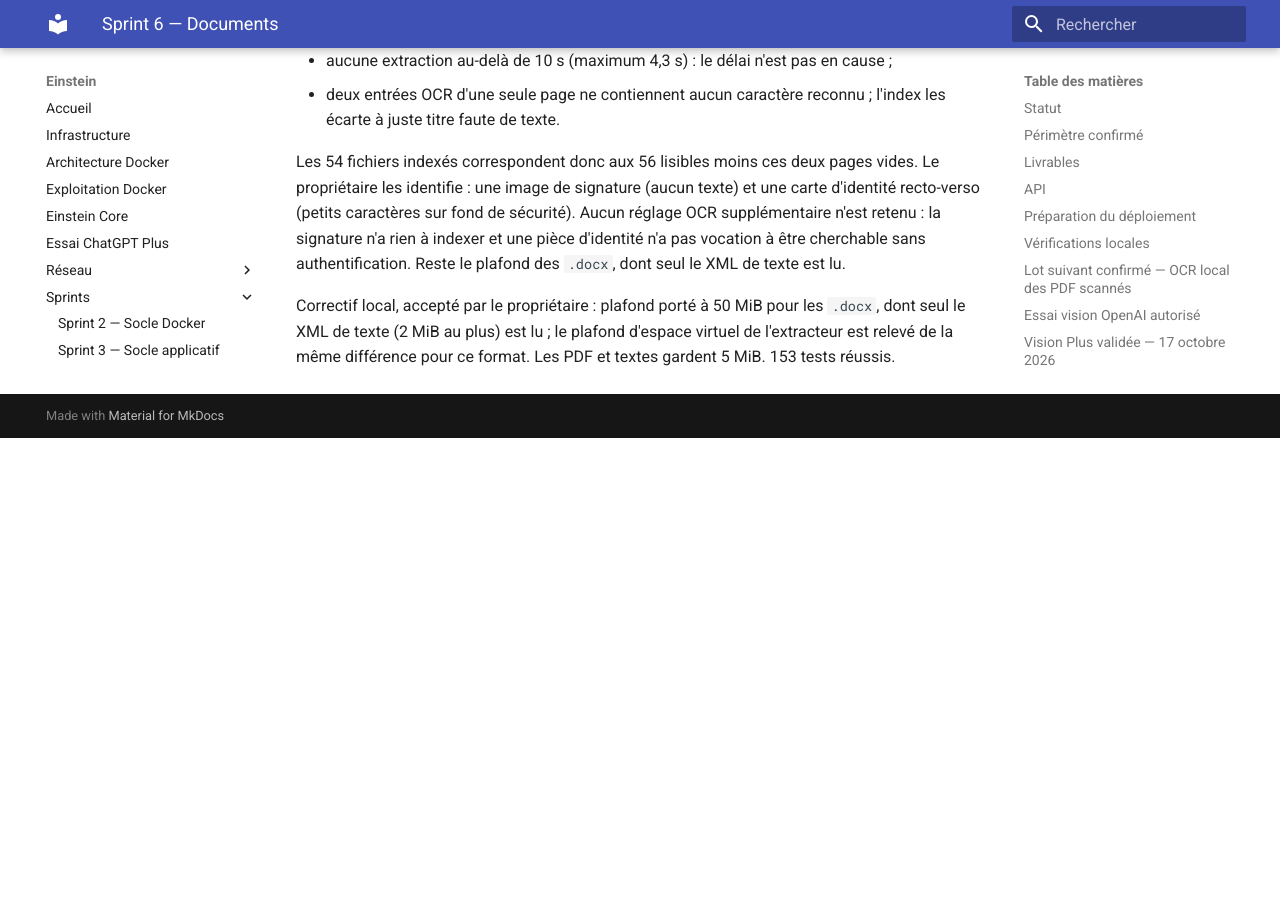
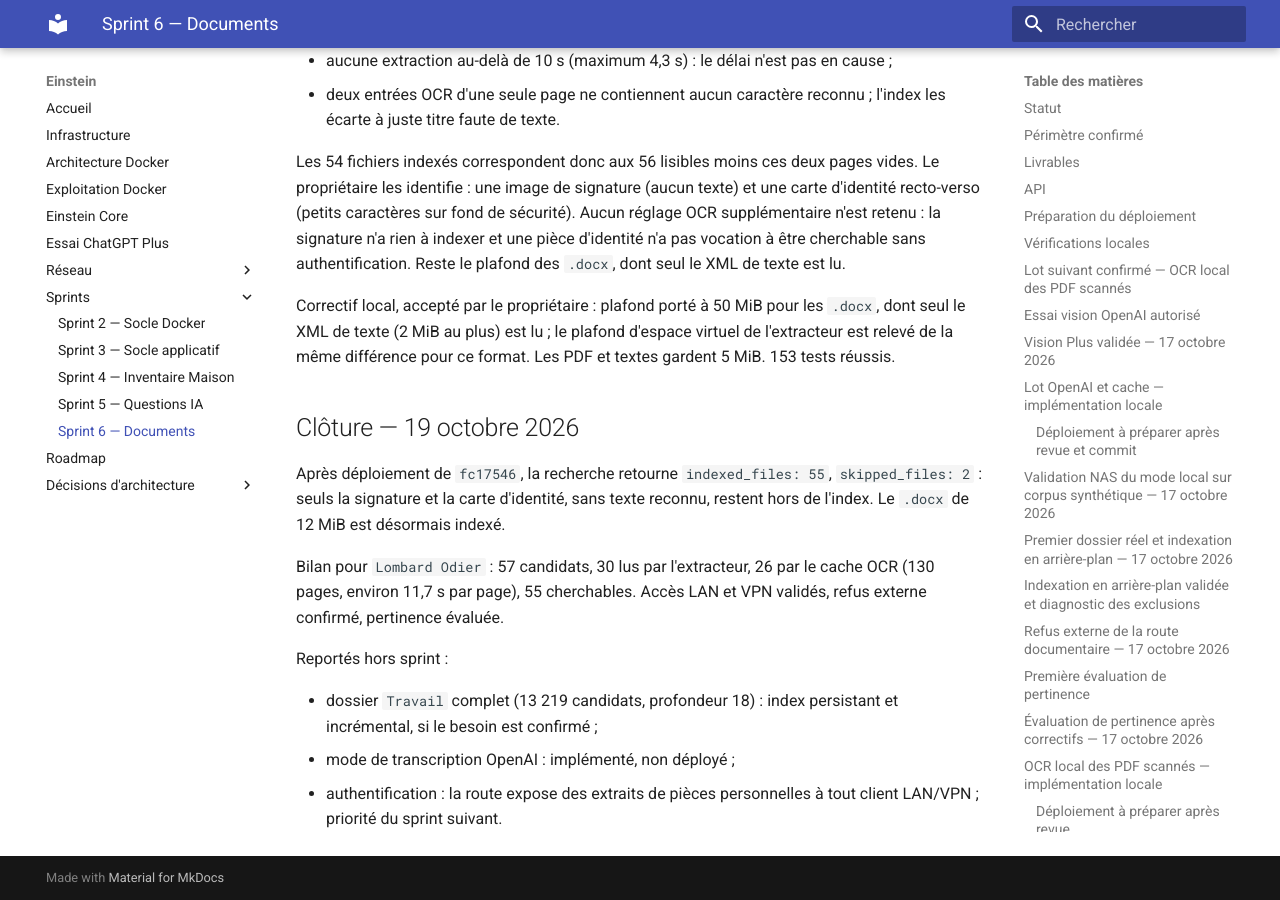
Before and after one commit to asanchez74/Einstein, an MkDocs documentation site: the page built from docs/sprints/sprint-6-recherche-documentaire.md, in a window 1280 px wide and 900 px high, scrolled down 12126 px. Built offline with MkDocs 1.6.1 and Material for MkDocs 9.7.7, drawn with Linux system fonts in a browser that asks for light colours; before the commit the page ends 12564 px from its top, so only the background shows below that; some of the changed text lies outside the part shown.

Commit message:
docs: clôturer le Sprint 6 avec 55 documents indexés sur le NAS
Co-Authored-By: Claude Opus 5.5 <noreply@anthropic.com>

```diff
--- a/docs/adr/0009-recherche-documentaire-locale.md
+++ b/docs/adr/0009-recherche-documentaire-locale.md
@@ -1,6 +1,6 @@
 # ADR-0009 — Recherche documentaire locale
 
-- **Statut :** implémentée localement, validation NAS à effectuer
+- **Statut :** validée sur le NAS le 19 octobre 2026 (sous-dossier `Lombard Odier`)
 - **Date :** 17 octobre 2026
 
 ## Besoin et décision
--- a/docs/adr/0010-ocr-local-pdf-scannes.md
+++ b/docs/adr/0010-ocr-local-pdf-scannes.md
@@ -1,6 +1,6 @@
 # ADR-0010 — OCR local des PDF scannés
 
-- **Statut :** acceptée, implémentée localement, validation NAS à effectuer
+- **Statut :** validée sur le NAS le 19 octobre 2026 (26 documents, 130 pages)
 - **Date :** 17 octobre 2026
 
 ## Contexte
--- a/docs/sprints/sprint-6-recherche-documentaire.md
+++ b/docs/sprints/sprint-6-recherche-documentaire.md
@@ -2,9 +2,10 @@
 
 ## Statut
 
-En cours : mode local déployé sur le NAS et validé sur un corpus synthétique
-le 17 octobre 2026 ; corpus réel et mode OpenAI non déployés. Les validations
-restantes du Sprint 5 restent ouvertes ; le redémarrage NAS est reporté.
+**Terminé le 19 octobre 2026** pour le sous-dossier `Travail/Lombard Odier` :
+recherche locale et OCR déployés sur le NAS, 55 documents indexés sur 57.
+Le dossier `Travail` complet et le mode de transcription OpenAI ne sont pas
+déployés ; ils restent hors de ce sprint.
 
 ## Périmètre confirmé
 
@@ -25,8 +26,8 @@ Voir l'[ADR-0009](../adr/0009-recherche-documentaire-locale.md).
 - [x] Traitement documentaire OpenAI avec cache local et limites (implémenté localement, non déployé)
 - [x] Validation NAS sur corpus synthétique : montage, droits, ressources, démarrage
 - [x] Validation NAS sur un sous-dossier réel (`Lombard Odier`)
-- [ ] Couverture des PDF scannés (OCR, lot suivant)
-- [ ] Dossier `Travail` complet (index persistant, si le besoin est confirmé)
+- [x] Couverture des PDF scannés par OCR local (ADR-0010)
+- [ ] Dossier `Travail` complet (index persistant, si le besoin est confirmé) — reporté
 - [x] Accès LAN et refus externe de la nouvelle route
 - [x] Accès via VPN de la nouvelle route
 - [x] Évaluation de pertinence sur quelques recherches choisies
@@ -545,3 +546,21 @@ Correctif local, accepté par le propriétaire : plafond porté à 50 MiB pour
 les `.docx`, dont seul le XML de texte (2 MiB au plus) est lu ; le plafond
 d'espace virtuel de l'extracteur est relevé de la même différence pour ce
 format. Les PDF et textes gardent 5 MiB. 153 tests réussis.
+
+## Clôture — 19 octobre 2026
+
+Après déploiement de `fc17546`, la recherche retourne `indexed_files: 55`,
+`skipped_files: 2` : seuls la signature et la carte d'identité, sans texte
+reconnu, restent hors de l'index. Le `.docx` de 12 MiB est désormais indexé.
+
+Bilan pour `Lombard Odier` : 57 candidats, 30 lus par l'extracteur, 26 par
+le cache OCR (130 pages, environ 11,7 s par page), 55 cherchables.
+Accès LAN et VPN validés, refus externe confirmé, pertinence évaluée.
+
+Reportés hors sprint :
+
+- dossier `Travail` complet (13 219 candidats, profondeur 18) : index
+  persistant et incrémental, si le besoin est confirmé ;
+- mode de transcription OpenAI : implémenté, non déployé ;
+- authentification : la route expose des extraits de pièces personnelles à
+  tout client LAN/VPN ; priorité du sprint suivant.
```
Also changed, not shown: README.md (+1 -1 lines), docs/roadmap.md (+5 -6 lines).
